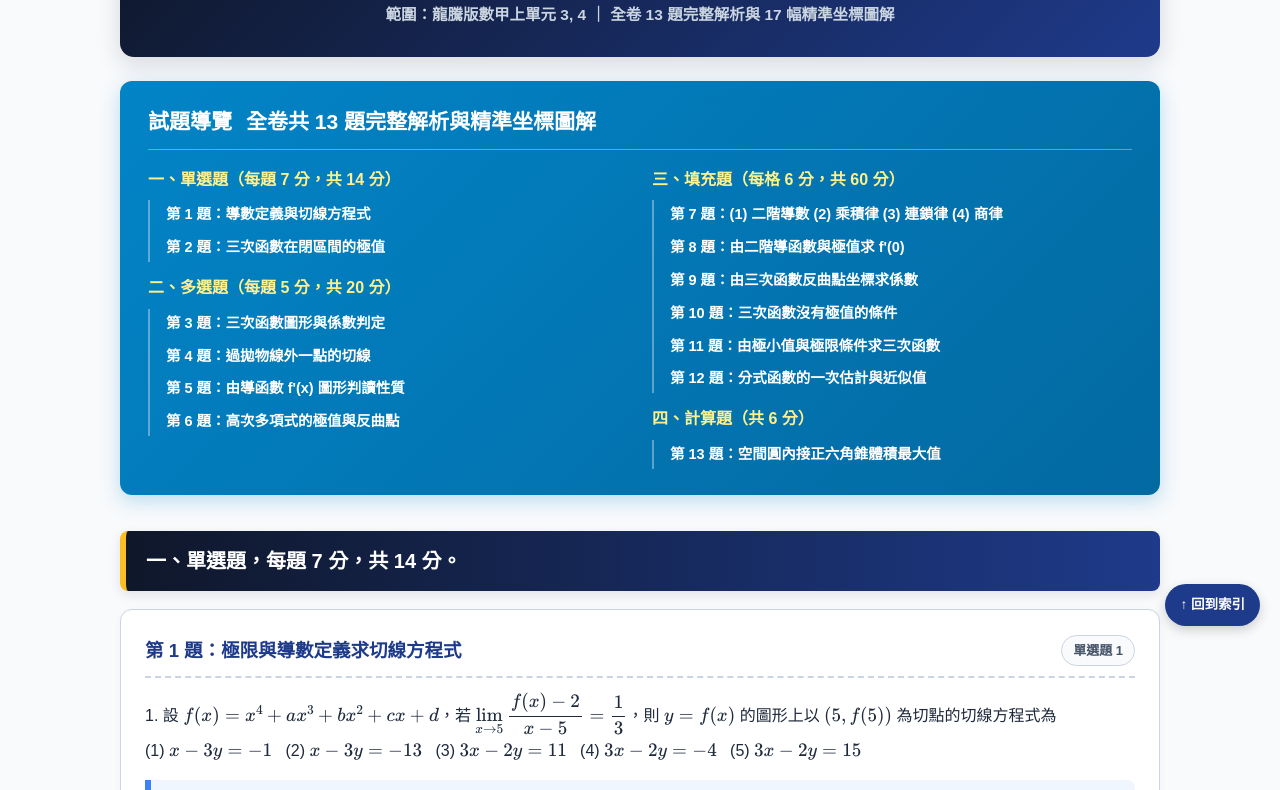
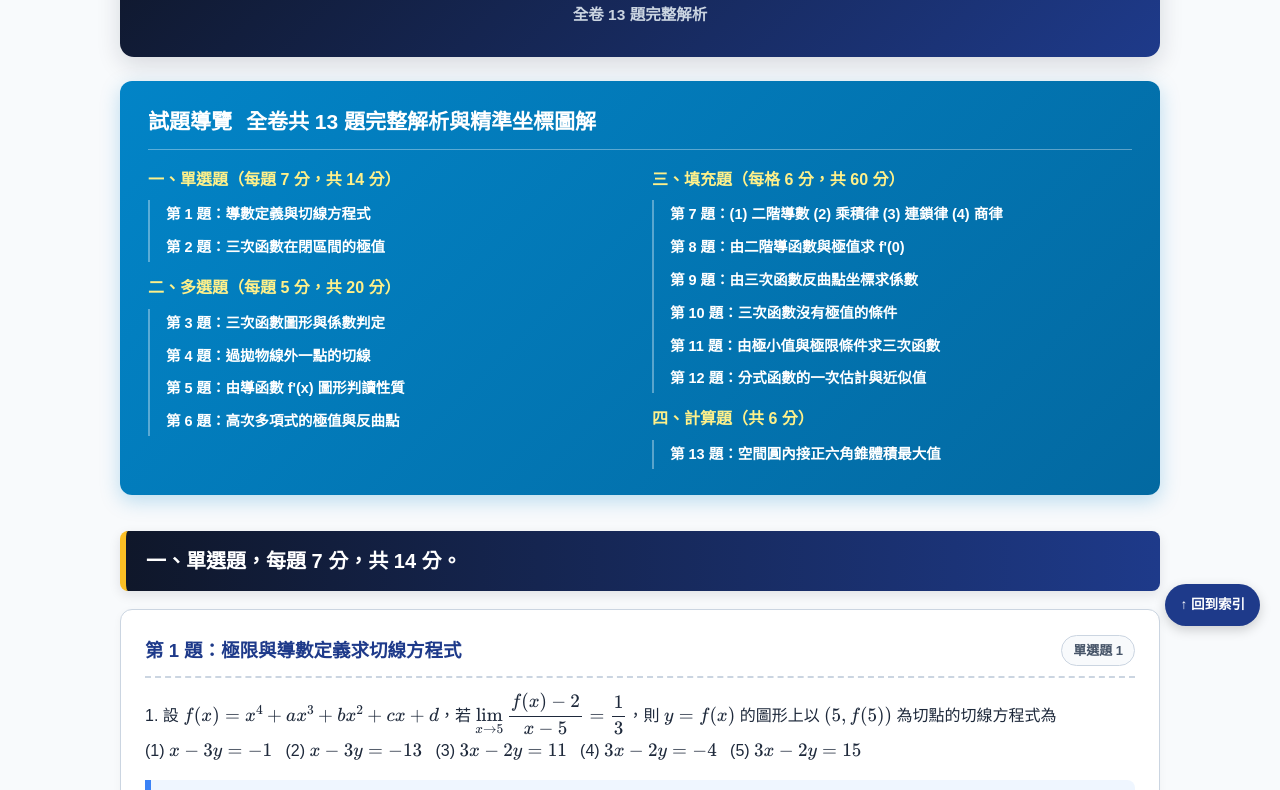
Before and after one commit to brucehsu60/series, a plain HTML site: page 中山女高114高三上數甲第二次試題詳解.html in a window 1280 px wide. Shown: the part 152-942 px from the top of the page. Drawn offline with nearby package versions, Linux system fonts and the light colour scheme.

Commit message:
Update exam description in HTML file

```diff
--- a/中山女高114高三上數甲第二次試題詳解.html
+++ b/中山女高114高三上數甲第二次試題詳解.html
@@ -69,7 +69,7 @@ body{font-family:"Noto Sans TC","PingFang TC","Microsoft JhengHei",sans-serif;ba
 <div class="container">
     <div class="header-card">
         <h1>台北市立中山女中 114 學年度高三第一學期第二次段考數學科試題卷(數甲)</h1>
-        <p>範圍：龍騰版數甲上單元 3, 4 ｜ 全卷 13 題完整解析與 17 幅精準坐標圖解</p>
+        <p>全卷 13 題完整解析</p>
     </div>
 
     <nav id="top-index" class="toc-card" aria-label="試題快速索引">
```
